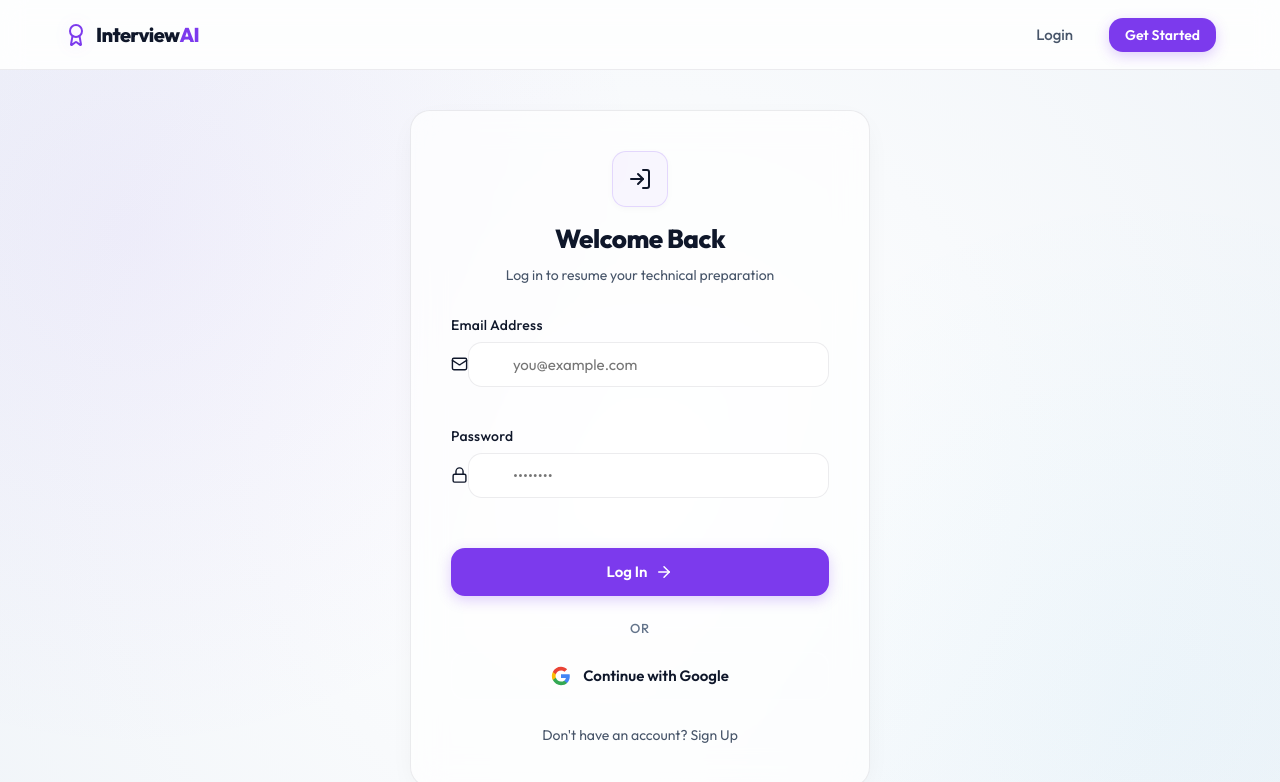
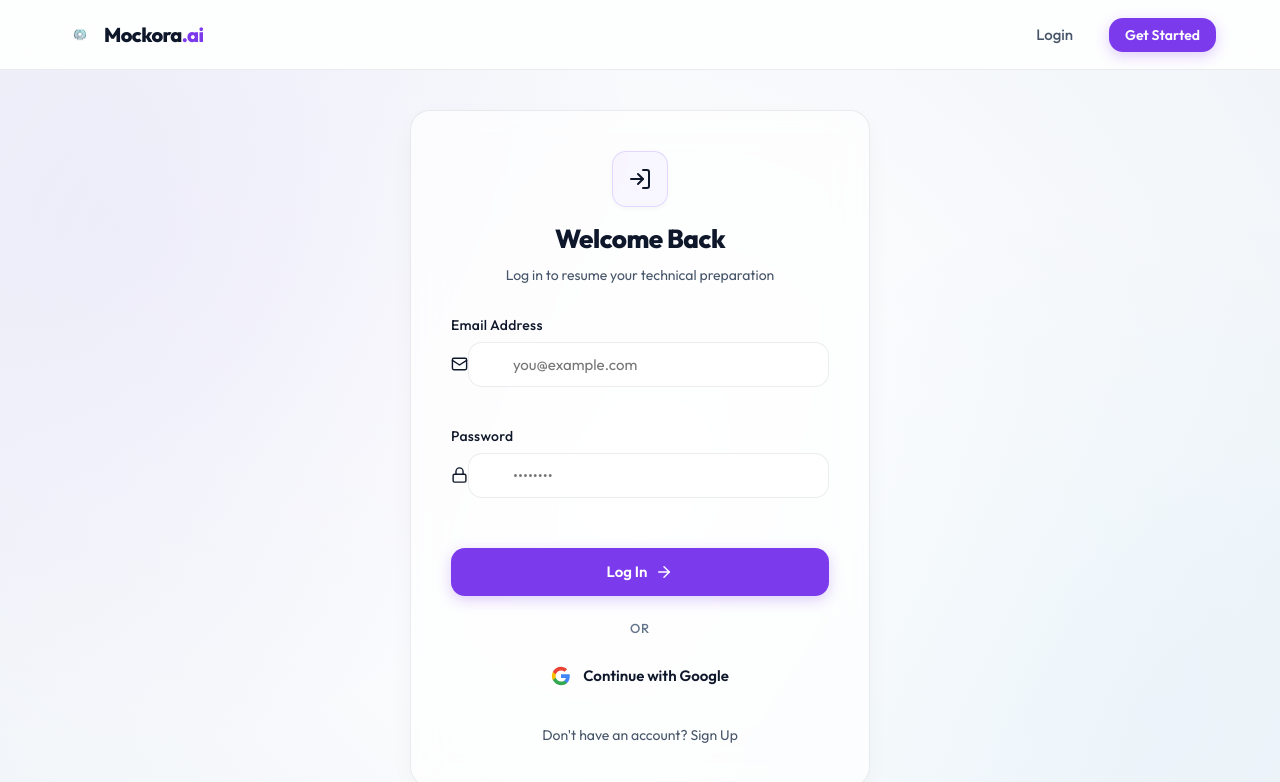
Before and after one commit to Gnanaprakash7272/ai-interview, a Next.js app: page /login in a window 1280 px wide. Shown: the top 782 px of the page. Built offline with nearby package versions, Linux system fonts and the light colour scheme; no server answers.

Commit message:
feat: Rebrand to Mockora.ai and update logo

```diff
--- a/package.json
+++ b/package.json
@@ -1,5 +1,5 @@
 {
-  "name": "temp-app",
+  "name": "mockora-ai",
   "version": "0.1.0",
   "private": true,
   "scripts": {
--- a/src/app/analytics/AnalyticsClient.tsx
+++ b/src/app/analytics/AnalyticsClient.tsx
@@ -31,7 +31,7 @@ export default function AnalyticsClient({ radarData, trendData, analytics, inter
 
       {/* A4 Printable Report Header */}
       <div className="print-only report-header" style={{ display: 'none' }}>
-        <h2>InterviewAI Performance Report</h2>
+        <h2>Mockora.ai Performance Report</h2>
         <p>Generated on: {new Date().toLocaleDateString()}</p>
       </div>
 
--- a/src/app/layout.tsx
+++ b/src/app/layout.tsx
@@ -15,7 +15,7 @@ const geistMono = Geist_Mono({
 });
 
 export const metadata: Metadata = {
-  title: "InterviewAI - Prep Platform",
+  title: "Mockora.ai - Prep Platform",
   description: "Master technical interviews with instant AI feedback, deep performance analytics, and dynamic study recommendations powered by Gemini.",
 };
 
--- a/src/app/page.tsx
+++ b/src/app/page.tsx
@@ -126,7 +126,7 @@ export default async function Home() {
 
       {/* Footer */}
       <footer className="footer container">
-        <p>© {new Date().getFullYear()} InterviewAI. Designed for developers. Built with Google Gemini.</p>
+        <p>© {new Date().getFullYear()} Mockora.ai. Designed for developers. Built with Google Gemini.</p>
       </footer>
     </div>
   );
--- a/src/components/Navbar.tsx
+++ b/src/components/Navbar.tsx
@@ -1,9 +1,10 @@
 "use client";
 
 import Link from "next/link";
+import Image from "next/image";
 import { usePathname } from "next/navigation";
 import { useSession, signOut } from "next-auth/react";
-import { LogOut, BarChart3, LayoutDashboard, User, Award, Menu, X } from "lucide-react";
+import { LogOut, BarChart3, LayoutDashboard, User, Menu, X } from "lucide-react";
 import { useState } from "react";
 
 export default function Navbar() {
@@ -26,8 +27,8 @@ export default function Navbar() {
     <nav className="glass-navbar">
       <div className="container flex-between nav-container">
         <Link href="/" className="logo-container">
-          <Award className="logo-icon" size={24} />
-          <span className="logo-text">Interview<span className="logo-highlight">AI</span></span>
+          <Image src="/logo.png" alt="Mockora.ai Logo" width={32} height={32} className="logo-image" />
+          <span className="logo-text">Mockora<span className="logo-highlight">.ai</span></span>
         </Link>
 
         {/* Desktop Menu */}
@@ -150,9 +151,9 @@ export default function Navbar() {
           text-decoration: none;
         }
 
-        .logo-icon {
-          color: var(--primary);
-          filter: drop-shadow(0 0 8px var(--primary-glow));
+        .logo-image {
+          border-radius: 4px;
+          object-fit: contain;
         }
 
         .logo-text {
```
Also changed, not shown: public/logo.png (added).
